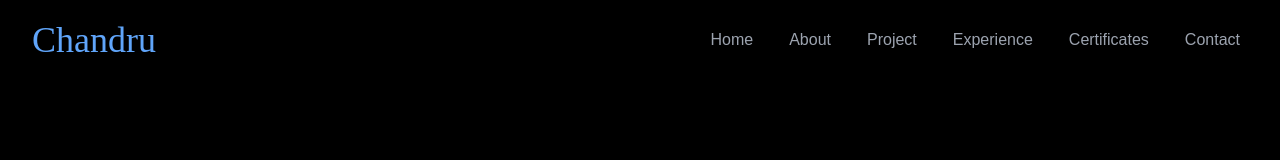
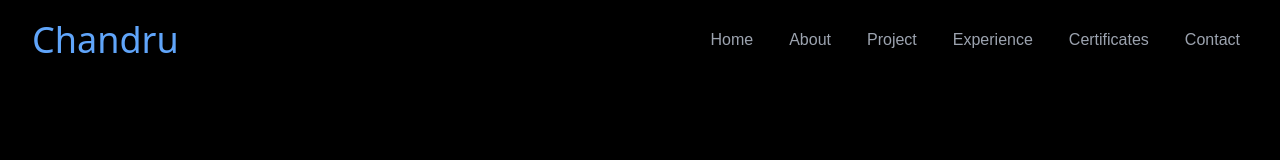
Before and after one commit to chandru1227/chandruarchunan-portfolio, a React (Create React App) app: page / in a window 1280 px wide. Shown: the top 160 px of the page. Built offline with nearby package versions, Linux system fonts and the light colour scheme; the HTML template or start-up script is replaced by a standard one; a web font is replaced by a local one.

Commit message:
Update Navbar.jsx

```diff
--- a/src/components/Navbar.jsx
+++ b/src/components/Navbar.jsx
@@ -54,7 +54,7 @@ const Navbar = () => {
       }`}
     >
       <div>
-        <h1 className="text-4xl font-signature ml-2 text-blue-400">Chandru</h1>
+        <h1 className="text-4xl font-sans ml-2 text-blue-400">Chandru</h1>
       </div>
 
       <ul className="hidden md:flex gap-1">
```
